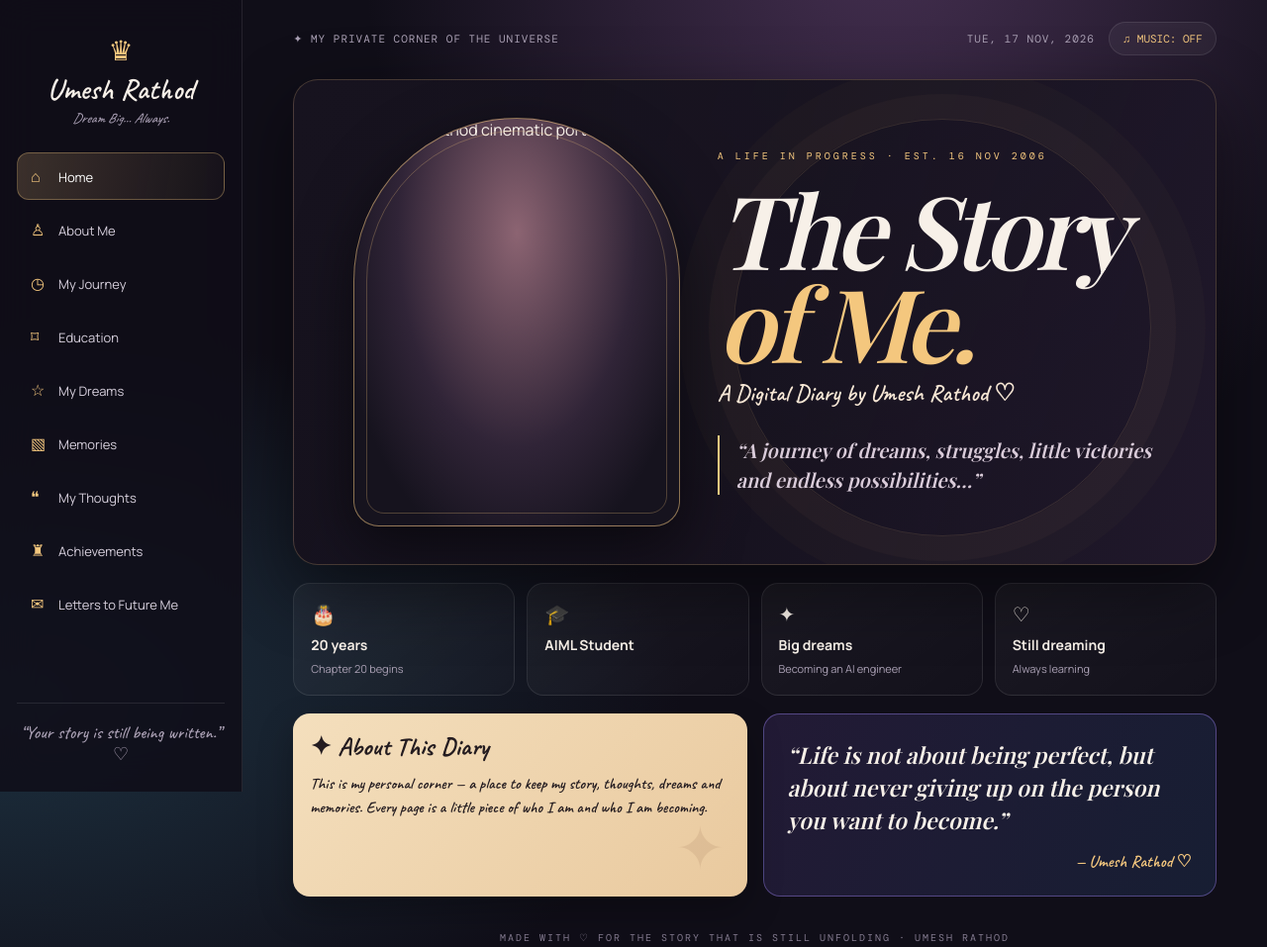
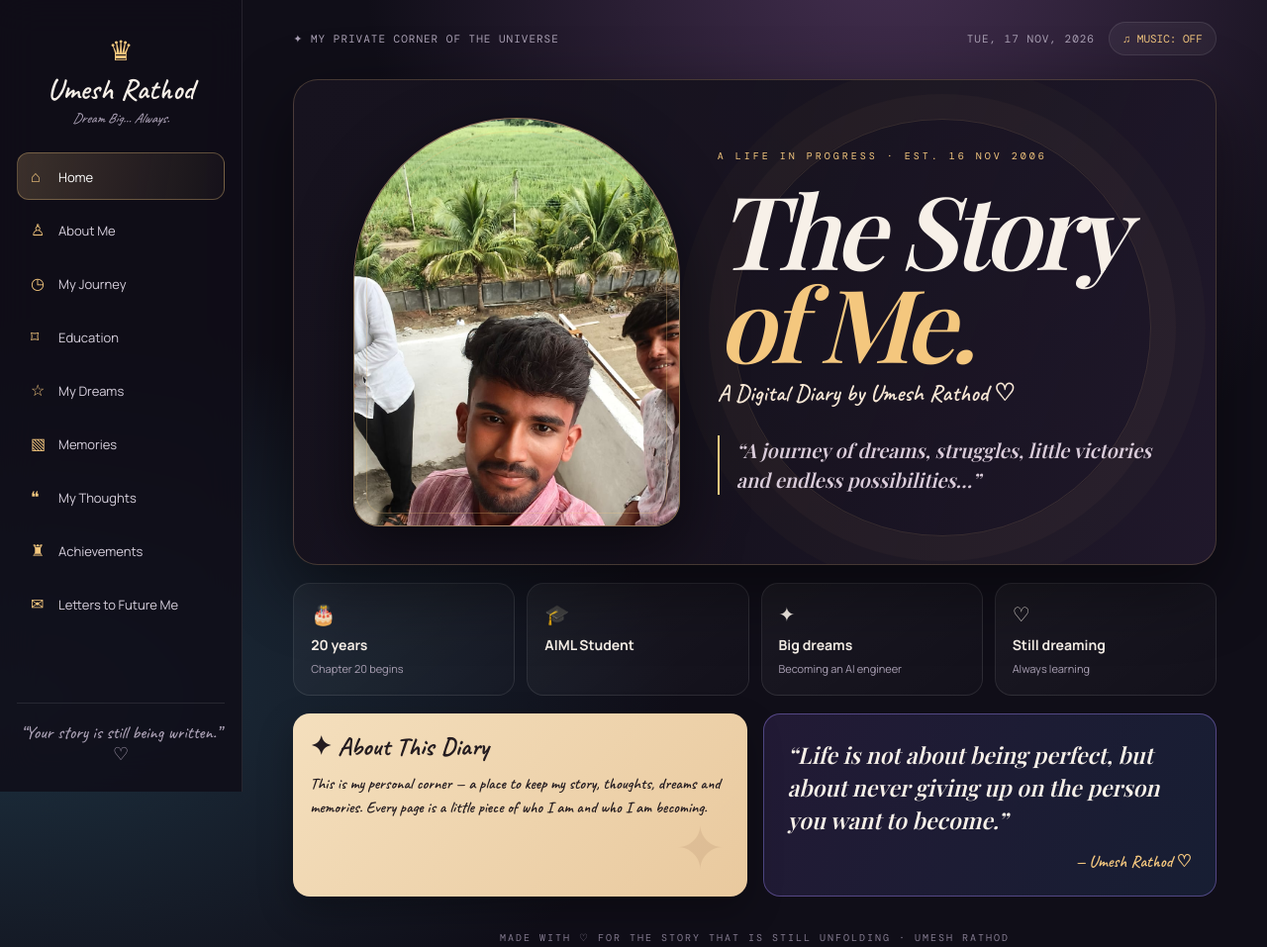
Before and after one commit to umesh-rathod123/umesh-rathod123, a plain HTML site: page personal-diary/index.html in a window 1280 px wide. Shown: the whole page at 99% size. Drawn offline with nearby package versions, Linux system fonts and the light colour scheme; a web font is replaced by a local one.

Commit message:
Connect diary to uploaded personal photo

```diff
--- a/personal-diary/index.html
+++ b/personal-diary/index.html
@@ -27,7 +27,7 @@ footer{text-align:center;color:#847b90;font:10px 'DM Mono';letter-spacing:2px;pa
 <div class="side-bottom">“Your story is still being written.” ♡</div></aside>
 <main><div class="top"><span>✦ MY PRIVATE CORNER OF THE UNIVERSE</span><div class="top-right"><span id="today"></span><button class="music" id="music">♫ MUSIC: OFF</button></div></div>
 <div id="home" class="page active">
-<header class="hero"><div class="portrait"><img src="umesh-character.jpg" alt="Umesh Rathod cinematic portrait"></div><div class="hero-copy"><div class="eyebrow">A LIFE IN PROGRESS · EST. 16 NOV 2006</div><h1>The Story <span>of Me.</span></h1><div class="byline">A Digital Diary by Umesh Rathod ♡</div><blockquote>“A journey of dreams, struggles, little victories and endless possibilities…”</blockquote></div></header>
+<header class="hero"><div class="portrait"><img src="WhatsApp Image 2026-11-17 at 12.16.51 PM.jpeg" alt="Umesh Rathod cinematic portrait"></div><div class="hero-copy"><div class="eyebrow">A LIFE IN PROGRESS · EST. 16 NOV 2006</div><h1>The Story <span>of Me.</span></h1><div class="byline">A Digital Diary by Umesh Rathod ♡</div><blockquote>“A journey of dreams, struggles, little victories and endless possibilities…”</blockquote></div></header>
 <div class="stats"><div class="stat"><div class="ico">🎂</div><b>20 years</b><small>Chapter 20 begins</small></div><div class="stat"><div class="ico">🎓</div><b>AIML Student</b><small></small></div><div class="stat"><div class="ico">✦</div><b>Big dreams</b><small>Becoming an AI engineer</small></div><div class="stat"><div class="ico">♡</div><b>Still dreaming</b><small>Always learning</small></div></div>
 <div class="content"><article class="paper"><h2>✦ About This Diary</h2><p>This is my personal corner — a place to keep my story, thoughts, dreams and memories. Every page is a little piece of who I am and who I am becoming.</p></article><article class="quote"><p>“Life is not about being perfect, but about never giving up on the person you want to become.”</p><b>— Umesh Rathod ♡</b></article></div>
 </div>
```
